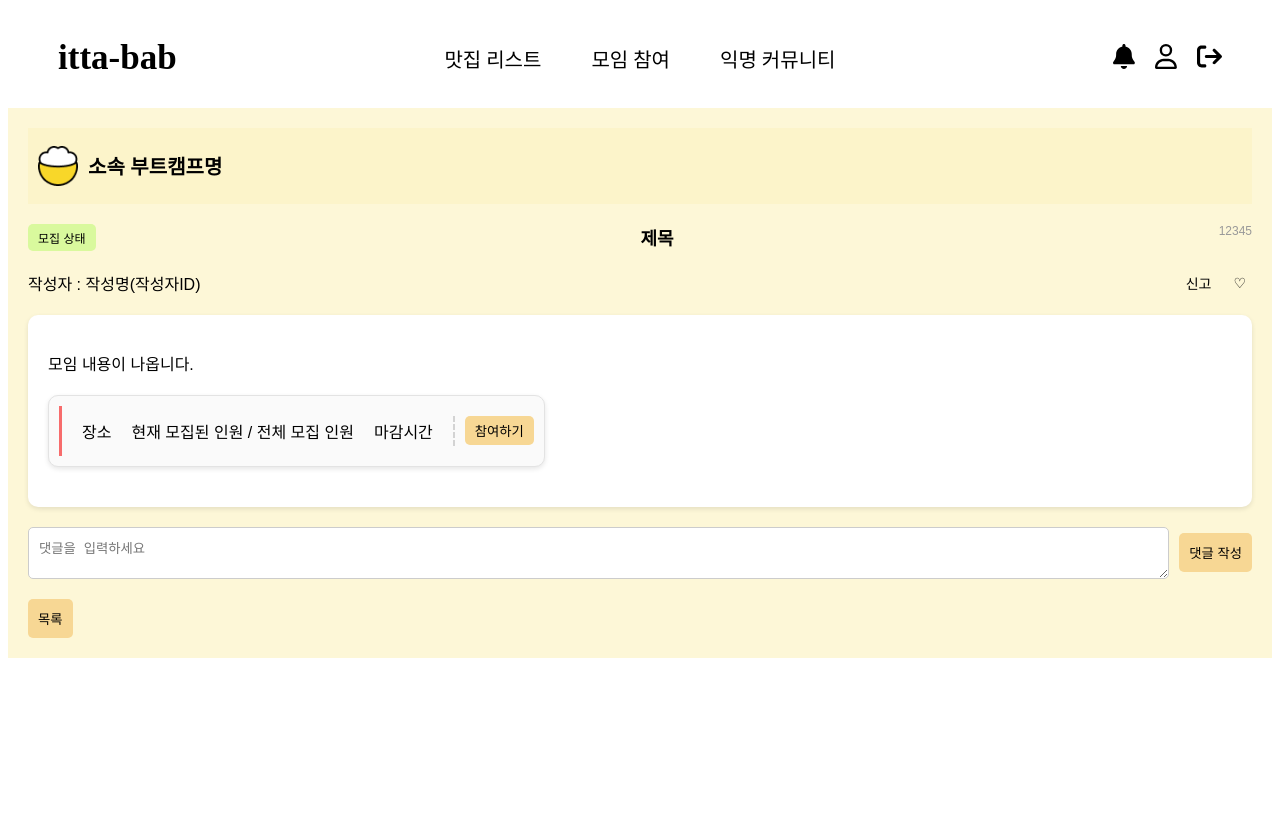
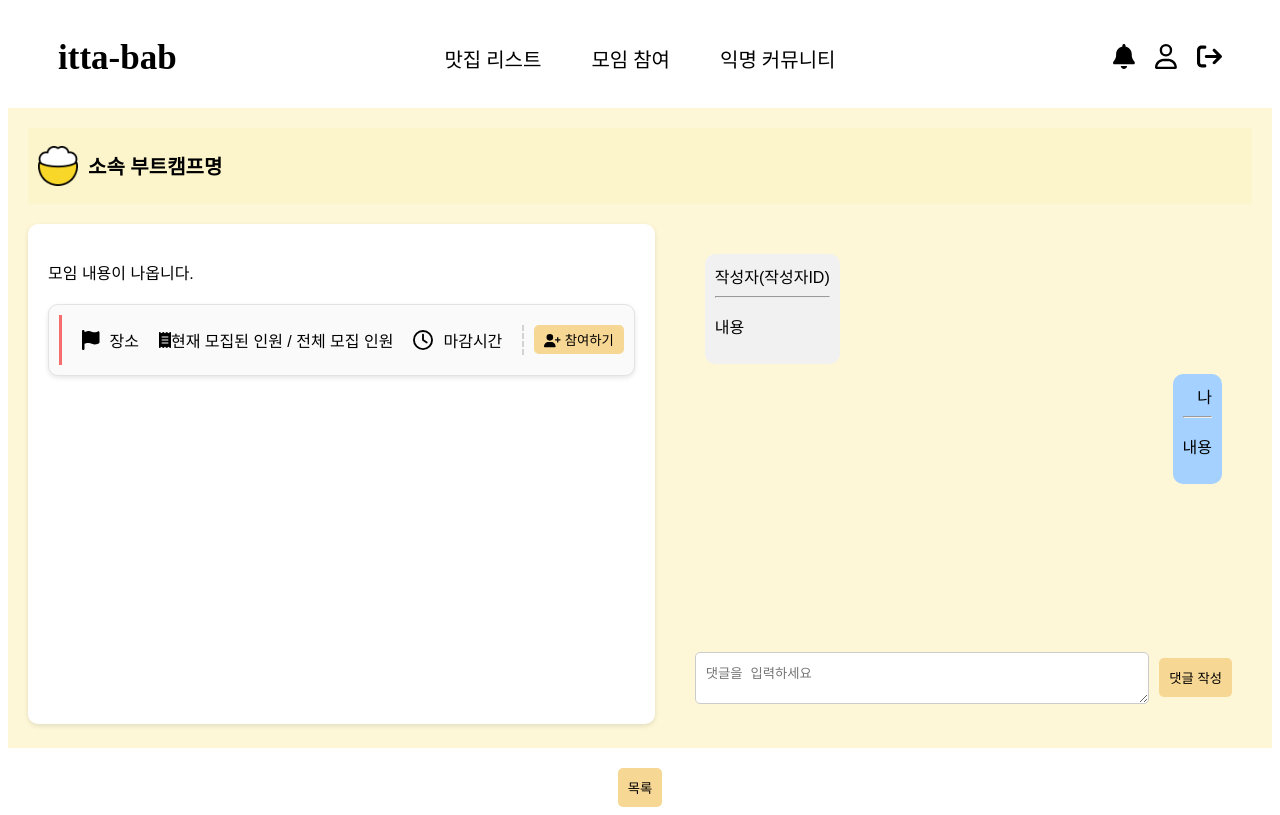
Before and after one commit to 5MYBAB/itta-bab-Frontend, a Vue app in the folder itta-bab-frontend/: page / in a window 1280 px wide. Built offline with nearby package versions, Linux system fonts and the light colour scheme.

Commit message:
feat: 모임 상세 정보 UI

```diff
--- a/itta-bab-frontend/package.json
+++ b/itta-bab-frontend/package.json
@@ -10,6 +10,7 @@
   },
   "dependencies": {
     "@fortawesome/fontawesome-svg-core": "^6.6.0",
+    "@fortawesome/free-brands-svg-icons": "^6.6.0",
     "@fortawesome/free-regular-svg-icons": "^6.6.0",
     "@fortawesome/free-solid-svg-icons": "^6.6.0",
     "@fortawesome/vue-fontawesome": "^3.0.8",
--- /dev/null
+++ b/itta-bab-frontend/src/assets/css/resetcss.css
@@ -0,0 +1,149 @@
+/*
+Reset.css
+Updated: 2021-08-25
+Author: Youni
+*/
+@import url('https://fonts.googleapis.com/css2?family=Inter:ital,opsz,wght@0,14..32,100..900;1,14..32,100..900&display=swap');
+:root {
+    --text-color: #212020;  /* 검은색 */
+    --basic-yellow: #F8D729; /* 노랑색 */
+    --active-button: #89F56C; /* 연초록 */
+    --unactive-button: #D9D9D9; /* 회색 */
+    --white : #FFF; /* 흰색*/
+    --background-color : #FCF4CA; /* 배경 노랑*/
+    --gray-font : #A3A3A3; /* 회색 글씨*/
+}
+*{
+    margin: auto;
+}
+html, body, div, span, applet, object, iframe,
+h1, h2, h3, h4, h5, h6, p, blockquote, pre,
+a, abbr, acronym, address, big, cite, code,
+del, dfn, em, img, ins, kbd, q, s, samp,
+small, strike, strong, sub, sup, tt, var,
+b, u, i, center, dl, dt, dd, ol, ul, li,
+fieldset, form, label, legend,
+table, caption, tbody, tfoot, thead, tr, th, td,
+article, aside, canvas, details, embed,
+figure, figcaption, footer, header, hgroup,
+menu, nav, output, ruby, section, summary,
+time, mark, audio, video {
+    margin: 0;
+    padding: 0;
+    font-size: 100%;
+    font: inherit;
+    vertical-align: baseline;
+}
+/* make sure to set some focus styles for accessibility */
+button, input, select, textarea{
+    font-size: 100%;
+    margin: 0;
+    vertical-align: baseline;
+}
+button, input {
+    line-height: normal;
+}
+:focus {
+    outline: 0;
+}
+/* HTML5 display-role reset for older browsers */
+article, aside, details, figcaption, figure,
+footer, header, hgroup, menu, nav, section {
+    display: block;
+}
+body {
+    line-height: 1;
+}
+ol, ul, li {
+    list-style: none;
+}
+li {
+    display: list-item;
+}
+table {
+    display: table;
+    border-collapse: collapse;
+    border-spacing: 0;
+}
+tr {
+    display: table-row;
+}
+thead {
+    display: table-header-group;
+}
+tbody {
+    display: table-row-group;
+}
+tfoot {
+    display: table-footer-group;
+}
+col {
+    display: table-column;
+}
+colgroup {
+    display: table-column-group;
+}
+td,
+th {
+    display: table-cell;
+}
+caption {
+    display: table-caption;
+}
+th {
+    font-weight: bolder;
+    text-align: center;
+}
+caption {
+    text-align: center;
+}
+textarea {
+    overflow: auto;
+    vertical-align: top;
+    resize: vertical;
+}
+a{
+    text-decoration: none;
+}
+a:focus,
+a:active,
+a:hover {
+    outline: 0;
+}
+h1, h2, h3, h4, h5, h6,
+b, strong {
+    font-weight: bolder;
+}
+img{
+    margin: 0;
+    padding: 0;
+    border: 0;
+}
+/* Begin bidirectionality settings (do not change) */
+BDO[DIR="ltr"] {
+    direction: ltr;
+    unicode-bidi: bidi-override;
+}
+BDO[DIR="rtl"] {
+    direction: rtl;
+    unicode-bidi: bidi-override;
+}
+*[DIR="ltr"] {
+    direction: ltr;
+    unicode-bidi: embed;
+}
+*[DIR="rtl"] {
+    direction: rtl;
+    unicode-bidi: embed;
+}
+@media print {
+    h1 {
+        page-break-before: always;
+    }
+    h1, h2, h3, h4, h5, h6 {
+        page-break-after: avoid;
+    }
+    ul, ol, dl {
+        page-break-before: avoid;
+    }
+}
--- /dev/null
+++ b/itta-bab-frontend/src/components/common/Footer.vue
@@ -0,0 +1,98 @@
+<script setup>
+import '@/assets/css/resetcss.css';
+</script>
+<template>
+  <footer>
+    <div class="footerWrap">
+      <div id="center-info">
+        <div class="info-title">FIVE MY BAB</div>
+        <br>
+        <br>
+        <div class="info-item">
+          <div>고객센터</div>
+          <div class="separator">|</div>
+          <div>개인정보처리방침</div>
+        </div>
+        <br>
+        <div>평일 토요일 9:00 ~ 18:00</div>
+        <br>
+        <div>서울특별시 동작구</div>
+        <br>
+        <div class="info-representative">
+          <div>대표자</div>
+          <div class="separator"> </div>
+          <div>김익명</div>
+        </div>
+        <br>
+        <div>Copyright © 2024 FIVE MY BAB Inc. 모든 권리 보유.</div>
+        <br>
+      </div>
+      <div class="sns-icons">
+        <div id="logo-instagram">
+          <font-awesome-icon :icon="['fab', 'instagram']"/>
+        </div>
+        <div id="logo-youtube">
+          <font-awesome-icon :icon="['fab', 'youtube']"/>
+        </div>
+        <div id="logo-kakaotalk"><img class="logo-kakao" alt="Kakaotalk logo" src="../../assets/icons/kakaotalk.svg">
+        </div>
+      </div>
+    </div>
+  </footer>
+</template>
+
+<style scoped>
+
+* {
+  color: var(--text-color);
+}
+
+.footerWrap {
+  display: flex;
+  flex-direction: column;
+  align-items: center;
+  padding: 20px;
+  background-color: var(--background-color);
+}
+
+#center-info {
+  text-align: center;
+  flex: 1;
+}
+
+.info-title {
+  font-size: 24px;
+  font-weight: 600;
+}
+
+.info-item, .info-representative {
+  display: flex; /* flexbox를 사용하여 수평 배치 */
+  justify-content: center; /* 중앙 정렬 */
+}
+
+.separator {
+  margin: 0 5px; /* 구분 기호 주위에 간격 추가 */
+}
+
+.sns-icons {
+  display: flex;
+  justify-content: flex-end;
+  gap: 10px;
+  width: 100%;
+}
+
+.sns-icons #logo-instagram, #logo-youtube {
+  font-size: 20px;
+  width: 20px;
+  height: 20px;
+  display: flex;
+  align-items: center;
+  justify-content: center;
+}
+
+.sns-icons #logo-kakaotalk img {
+  width: 20px;
+  height: 20px;
+  object-fit: contain;
+}
+</style>
--- a/itta-bab-frontend/src/views/group/GroupDetail.vue
+++ b/itta-bab-frontend/src/views/group/GroupDetail.vue
@@ -6,24 +6,7 @@
       <h1>소속 부트캠프명</h1>
     </header>
 
-    <!-- Meeting Title Section -->
-    <section class="meeting-title">
-      <div class="status">모집 상태</div>
-      <div class="title">제목</div>
-      <div class="post-id">12345</div>
-    </section>
-
-    <!-- Author Section -->
-    <section class="author-section">
-      <div class="author">
-        <span>작성자 : 작성명(작성자ID)</span>
-        <div class="actions">
-          <button class="report-btn">신고</button>
-          <button class="like-btn">♡</button>
-        </div>
-      </div>
-    </section>
-
+    <div class="content-wrapper">
       <!-- Meeting Content Section -->
       <section class="meeting-content">
         <p>모임 내용이 나옵니다.</p>
@@ -54,6 +37,7 @@
 
       <!-- Comment Section -->
       <section class="comment-section">
+        <div class="comments-list" ref="commentsList">
           <div v-for="(comment, index) in comments" :key="index"
                :class="{'my-comment': comment.author === '나', 'other-comment': comment.author !== '나'}">
             <div :class="{'my-comment-bubble': comment.author === '나', 'other-comment-bubble': comment.author !== '나'}">
@@ -62,22 +46,51 @@
               <p>{{ comment.text }}</p>
             </div>
           </div>
-    </section>
+        </div>
 
         <!-- Comment Input -->
         <div class="comment-input">
-      <textarea v-model="newComment" placeholder="댓글을 입력하세요"></textarea>
+          <textarea v-model="newComment" placeholder="댓글을 입력하세요" ref="commentInput"></textarea>
           <button @click="addComment">댓글 작성</button>
         </div>
+      </section>
+    </div>
 
+  </div>
   <!-- Back Button -->
+  <div class="button-container">
     <button class="back-btn">목록</button>
   </div>
 </template>
 
 <script setup>
 import logo from '@/resource/itta-bab_logo.png';
+import {nextTick, ref} from 'vue';
 import {FontAwesomeIcon} from '@fortawesome/vue-fontawesome';
+
+// 댓글 데이터 정의
+const comments = ref([
+  {author: '작성자(작성자ID)', text: '내용'},
+  {author: '나', text: '내용'}
+]);
+
+const newComment = ref('');
+const commentsList = ref(null);
+const commentInput = ref(null);
+
+// 댓글 추가 메서드
+function addComment() {
+  if (newComment.value.trim() !== '') {
+    comments.value.push({author: '나', text: newComment.value}); // "나" 아이디로 댓글 추가
+    newComment.value = ''; // 입력 필드 초기화
+    nextTick(() => {
+      // 댓글 추가 후 스크롤을 가장 아래로 이동
+      commentsList.value.scrollTop = commentsList.value.scrollHeight;
+      // 댓글 입력 필드로 포커스 이동
+      commentInput.value.focus();
+    });
+  }
+}
 </script>
 
 <style scoped>
@@ -86,7 +99,9 @@ import {FontAwesomeIcon} from '@fortawesome/vue-fontawesome';
   background-color: #fdf7d7;
   padding: 20px;
   font-family: Arial, sans-serif;
+  min-height: 600px; /* 원하는 높이로 설정 */
 }
+
 
 /* 헤더 스타일 */
 .header {
@@ -106,52 +121,11 @@ import {FontAwesomeIcon} from '@fortawesome/vue-fontawesome';
   font-weight: bold;
 }
 
-/* 모임 제목 섹션 */
-.meeting-title {
-  display: flex;
-  justify-content: space-between;
-  margin: 20px 0;
-}
-
-.status {
-  background-color: #d9f99d;
-  padding: 5px 10px;
-  border-radius: 5px;
-  font-size: 12px;
-}
-
-.title {
-  font-size: 18px;
-  font-weight: bold;
-}
-
-.post-id {
-  font-size: 12px;
-  color: #999;
-}
-
-/* 작성자 섹션 */
-.author-section {
-  margin-bottom: 20px;
-}
-
-.author {
-  display: flex;
-  justify-content: space-between;
-  align-items: center;
-}
-
-.actions {
-  display: flex;
-}
-
-.report-btn,
-.like-btn {
-  background: none;
-  border: none;
-  font-size: 14px;
-  cursor: pointer;
-  margin-left: 10px;
+/* Content Wrapper */
+.content-wrapper {
+  display: flex; /* 좌우 배치 */
+  margin-top: 20px; /* 위쪽 여백 */
+  min-height: 500px;
 }
 
 /* 모임 정보 섹션 */
@@ -160,6 +134,8 @@ import {FontAwesomeIcon} from '@fortawesome/vue-fontawesome';
   padding: 20px;
   border-radius: 10px;
   box-shadow: 0 2px 5px rgba(0, 0, 0, 0.1);
+  flex: 1; /* 가변 너비 */
+  margin-right: 20px; /* 오른쪽 간격 */
 }
 
 .meeting-info {
@@ -175,51 +151,67 @@ import {FontAwesomeIcon} from '@fortawesome/vue-fontawesome';
   width: max-content; /* 부모 요소의 너비를 자동 조정 */
 }
 
-.meeting-detail-item {
+/* 댓글 섹션 */
+.comment-section {
+  display: flex; /* Flexbox 사용 */
+  flex-direction: column; /* 세로 방향으로 배치 */
+  justify-content: space-between; /* 공간을 최대로 활용 */
+  background-color: rgba(255, 255, 255, 0); /* 배경색을 완전 투명으로 설정 */
+  padding: 20px;
+  border-radius: 10px;
+  flex: 1; /* 가변 너비 */
+}
+
+/* 댓글 입력 */
+.comment-input {
   display: flex;
   align-items: center;
-  margin-right: 20px; /* 각 아이템 사이의 간격 */
-  /* flex-grow 제거 */
+  margin-top: 10px; /* 위쪽 여백 */
 }
 
 
-.meeting-deco {
-  background-color: #f76c6c; /* 배경색 */
-  width: 3px; /* 너비 조정 */
-  height: 50px; /* 높이 조정 */
-  margin-right: 20px; /* 다른 요소와의 간격 */
+/* 댓글 리스트 */
+.comments-list {
+  max-height: 380px; /* 댓글 영역의 최대 높이를 늘림 */
+  overflow-y: auto; /* 스크롤 가능하도록 설정 */
+  border-radius: 10px; /* 모서리 둥글게 */
+  padding: 10px; /* 패딩 추가 */
+  background-color: rgba(255, 255, 255, 0); /* 배경색을 완전 투명으로 설정 */
 }
 
-
-.icon {
-  margin-right: 10px; /* 아이콘과 텍스트 사이의 간격 설정 */
-  font-size: 20px; /* 필요시 크기 조정 */
+.comment-input textarea {
+  flex: 1;
+  padding: 10px;
+  border-radius: 5px;
+  border: 1px solid #ccc;
+  margin-right: 10px;
 }
 
-.participation {
-  display: flex;
-  align-items: center;
-}
-
-.dashed-line {
-  border-left: 2px dashed #d3d3d3; /* 점선 설정 */
-  height: 30px; /* 점선 높이 설정 */
-  margin-right: 10px; /* 점선과 버튼 간격 */
-}
-
-.participate-btn {
+.comment-input button {
   background-color: #f7d794;
   border: none;
-  padding: 5px 10px;
+  padding: 10px;
   border-radius: 5px;
   cursor: pointer;
 }
 
-/* 댓글 섹션 */
-.comment-section {
-  margin-top: 20px;
+/* 목록 버튼 중앙 정렬을 위한 컨테이너 */
+.button-container {
+  display: flex;
+  justify-content: center; /* 중앙 정렬 */
+  margin-top: 20px; /* 위쪽 여백 */
 }
 
+/* 목록 버튼 */
+.back-btn {
+  background-color: #f7d794;
+  border: none;
+  padding: 10px;
+  border-radius: 5px;
+  cursor: pointer;
+}
+
+/* 기타 스타일링 */
 .my-comment {
   text-align: right;
 }
@@ -246,36 +238,40 @@ import {FontAwesomeIcon} from '@fortawesome/vue-fontawesome';
   margin-bottom: 10px;
 }
 
-/* 댓글 입력 */
-.comment-input {
+.meeting-detail-item {
   display: flex;
   align-items: center;
-  margin-top: 20px;
+  margin-right: 20px; /* 각 아이템 사이의 간격 */
 }
 
-.comment-input textarea {
-  flex: 1;
-  padding: 10px;
-  border-radius: 5px;
-  border: 1px solid #ccc;
-  margin-right: 10px;
+.meeting-deco {
+  background-color: #f76c6c; /* 배경색 */
+  width: 3px; /* 너비 조정 */
+  height: 50px; /* 높이 조정 */
+  margin-right: 20px; /* 다른 요소와의 간격 */
 }
 
-.comment-input button {
+.icon {
+  margin-right: 10px; /* 아이콘과 텍스트 사이의 간격 설정 */
+  font-size: 20px; /* 필요시 크기 조정 */
+}
+
+.participation {
+  display: flex;
+  align-items: center;
+}
+
+.dashed-line {
+  border-left: 2px dashed #d3d3d3; /* 점선 설정 */
+  height: 30px; /* 점선 높이 설정 */
+  margin-right: 10px; /* 점선과 버튼 간격 */
+}
+
+.participate-btn {
   background-color: #f7d794;
   border: none;
-  padding: 10px;
+  padding: 5px 10px;
   border-radius: 5px;
   cursor: pointer;
 }
-
-/* 목록 버튼 */
-.back-btn {
-  background-color: #f7d794;
-  border: none;
-  padding: 10px;
-  border-radius: 5px;
-  cursor: pointer;
-  margin-top: 20px;
-}
 </style>
```
Also changed, not shown: itta-bab-frontend/src/main.js (+20 -12 lines), itta-bab-frontend/src/assets/icons/itta-bab_logo.svg (added), 1 other file (tests, documents, lock files or other folders). Lines whose indentation alone changed are shown as unchanged.
